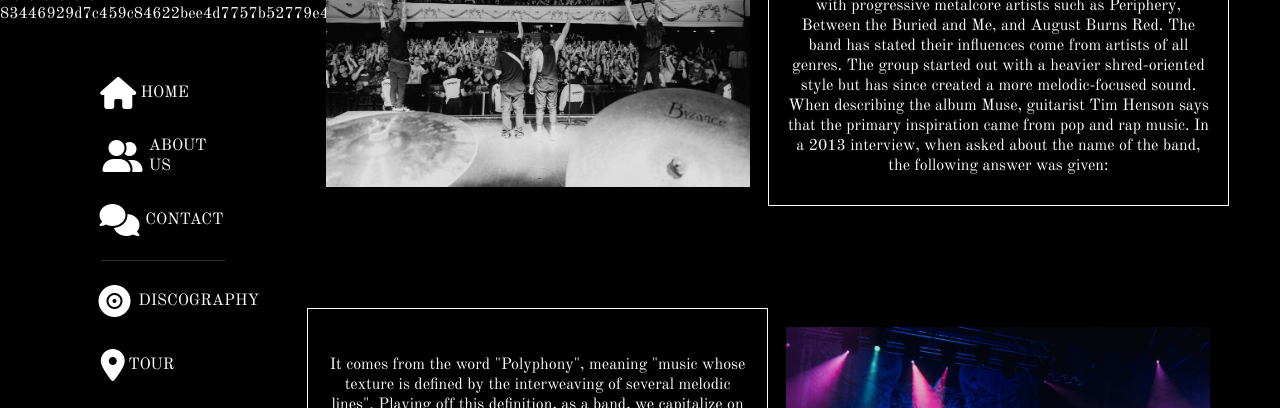
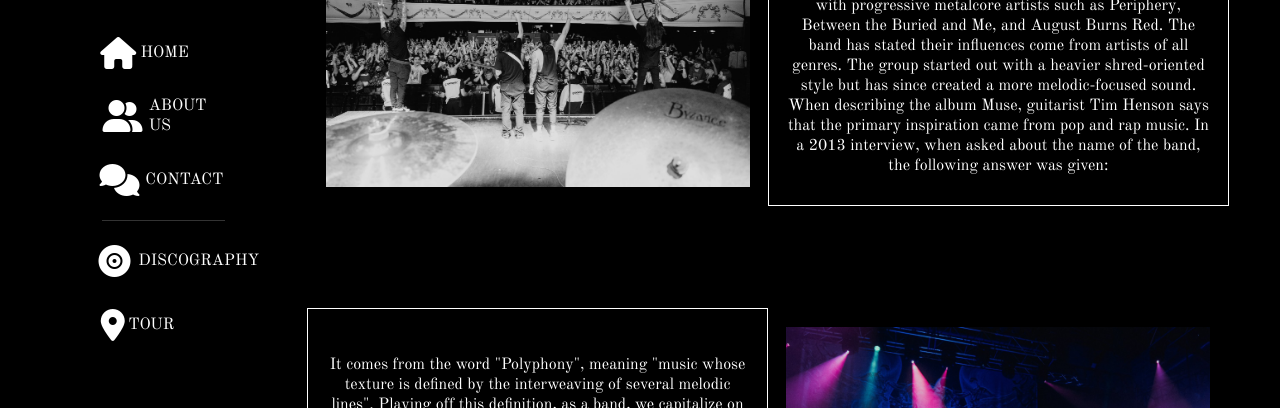
Before and after one commit to isantanaj/proyecto-coder, a plain HTML site: page pages/about.html in a window 1280 px wide. Shown: the part 165-573 px from the top of the page. Drawn offline with nearby package versions, Linux system fonts and the light colour scheme.

Commit message:
Cambios en header

```diff
--- a/pages/about.html
+++ b/pages/about.html
@@ -24,11 +24,8 @@
         <!-- MENU -->
         <header class="header">
             <nav class="nav">
-<<<<<<< HEAD
                 <img class="nav__img" src="../img/polyphia_header.webp" alt="Logo Principal">
-=======
                 <img class="nav__img" src="../img/polyphia_header.webp" alt="">
->>>>>>> 83446929d7c459c84622bee4d7757b52779e4d3c
 
                 <div class="nav__list">
                     <a href="../index.html"><i class="fa-solid fa-house nav__icons fa-2x"></i>HOME</a>
```
Also changed, not shown: pages/contact.html (+0 -3 lines), pages/discography.html (+0 -3 lines), pages/tour.html (+0 -3 lines).
